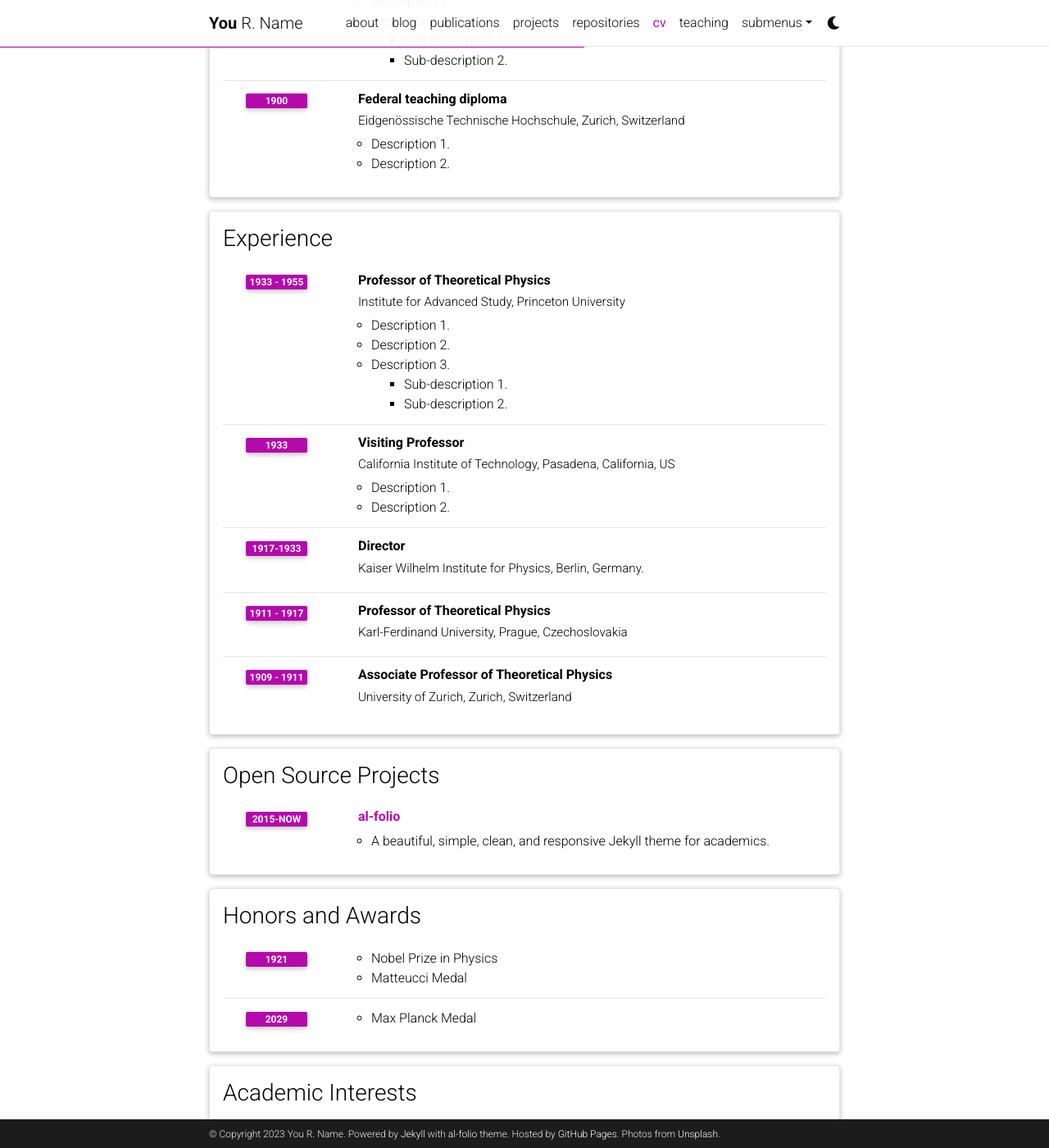
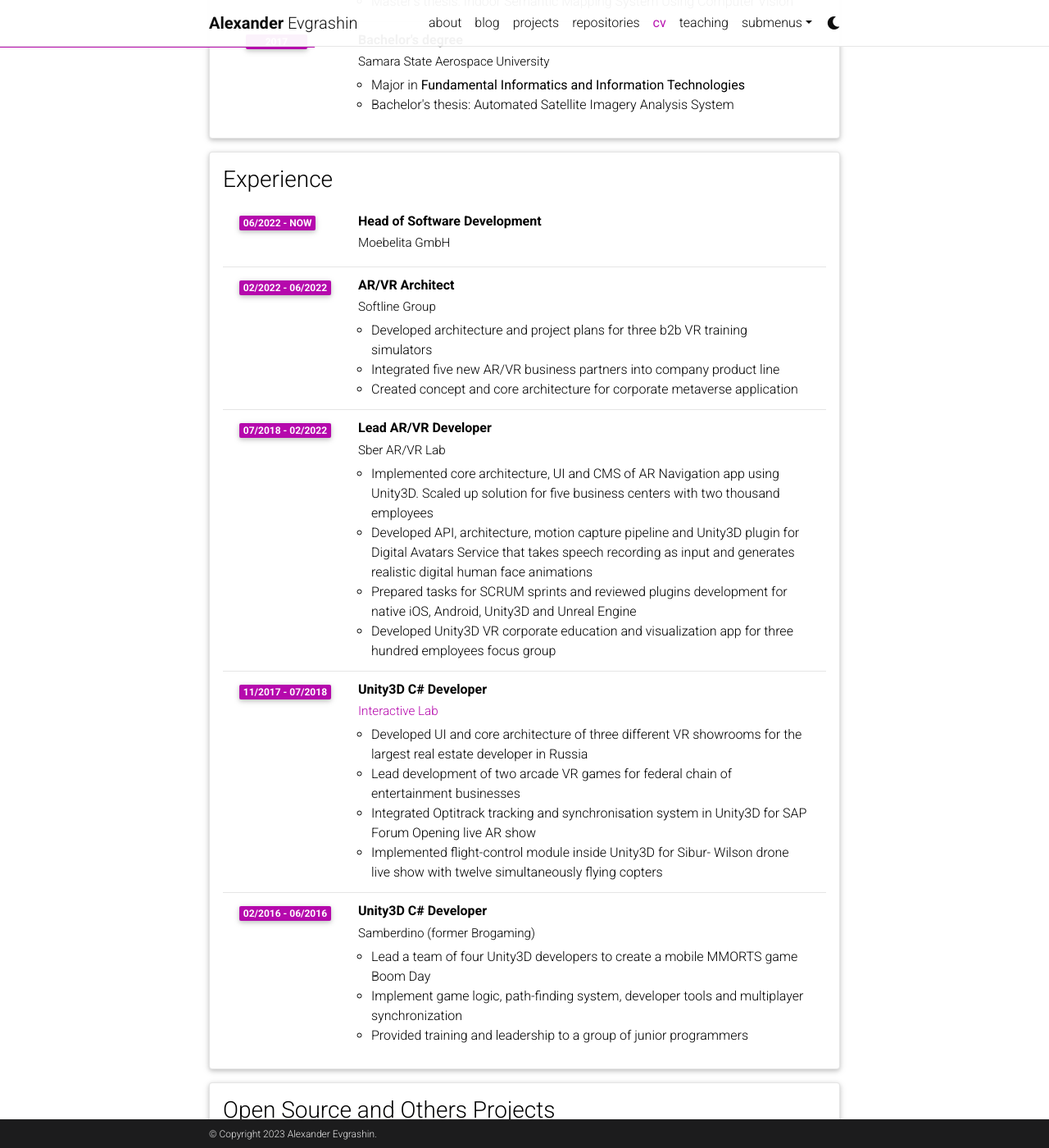
Before and after one commit to Macoron/macoron.github.io, a Jekyll site: the page built from _pages/cv.md, in a window 1280 px wide and 1400 px high, scrolled down 555 px. Shown: the whole window at 82% size. Built offline with Jekyll 4.4.1, drawn with Linux system fonts in a browser that asks for light colours; full-size pictures stand in for the smaller copies a plugin makes; comment, search, counter and statistics services are not loaded; a style sheet for code colours, icons or effects is not loaded; some of the changed text lies outside the part shown.

Commit message:
Working on cv

```diff
--- a/_config.yml
+++ b/_config.yml
@@ -3,20 +3,17 @@
 # -----------------------------------------------------------------------------
 
 title: blank # the website title (if blank, full name will be used instead)
-first_name: You
-middle_name: R.
-last_name: Name
-email: you@example.com
+first_name: Alexander
+middle_name:
+last_name: Evgrashin
+email: alexevgrashin@gmail.com
 description: > # the ">" symbol means to ignore newlines until "footer_text:"
   A simple, whitespace theme for academics. Based on [*folio](https://github.com/bogoli/-folio) design.
-footer_text: >
-  Powered by <a href="https://jekyllrb.com/" target="_blank">Jekyll</a> with <a href="https://github.com/alshedivat/al-folio">al-folio</a> theme.
-  Hosted by <a href="https://pages.github.com/" target="_blank">GitHub Pages</a>.
-  Photos from <a href="https://unsplash.com" target="_blank">Unsplash</a>.
+footer_text:
 keywords: jekyll, jekyll-theme, academic-website, portfolio-website  # add your own keywords or leave empty
 
 lang: en # the language of your site (for example: en, fr, cn, ru, etc.)
-icon: ⚛️  # the emoji used as the favicon (alternatively, provide image name in /assets/img/)
+icon: 🤖  # the emoji used as the favicon (alternatively, provide image name in /assets/img/)
 
 url: https://macoron.github.io/ # the base hostname & protocol for your site
 baseurl: # the subpath of your site, e.g. /blog/
@@ -45,7 +42,7 @@ repo_trophies:
 # will use title and url fields
 # Take a look to https://github.com/jekyll/jekyll-feed for more customization
 
-rss_icon: true
+rss_icon: false
 
 # -----------------------------------------------------------------------------
 # Layout
@@ -71,12 +68,12 @@ og_image: # The site-wide (default for all links) Open Graph preview image
 # Social integration
 # -----------------------------------------------------------------------------
 
-github_username: # your GitHub user name
+github_username: Macoron # your GitHub user name
 gitlab_username: # your GitLab user name
 twitter_username: # your Twitter handle
 mastodon_username: # your mastodon instance+username in the format instance.tld/@username
-linkedin_username: # your LinkedIn user name
-telegram_username: # your Telegram user name
+linkedin_username: alex-evgrashin # your LinkedIn user name
+telegram_username:  # your Telegram user name
 scholar_userid: # your Google Scholar ID
 semanticscholar_id: # your Semantic Scholar ID
 whatsapp_number: # your WhatsApp number (full phone number in international format. Omit any zeroes, brackets, or dashes when adding the phone number in international format.)
--- a/_data/cv.yml
+++ b/_data/cv.yml
@@ -2,96 +2,102 @@
   type: map
   contents:
     - name: Full Name
-      value: Albert Einstein
-    - name: Date of Birth
-      value: 14th March 1879
+      value: Aleksandr Evgrashin
+    - name: City
+      value: Wiesbaden, Germany
     - name: Languages
-      value: English, German
+      value: English, Russian, German (learning)
 
 - title: Education
   type: time_table
   contents:
-    - title: PhD
-      institution: University of Zurich, Zurich, Switzerland
-      year: 1905
+    - title: Master's degree
+      institution: MIREA - Russian Technological University
+      year: 2020
       description:
-        - Description 1.
-        - Description 2.
-        - title: Description 3.
-          contents:
-            - Sub-description 1.
-            - Sub-description 2.
-    - title: Federal teaching diploma
-      institution: Eidgenössische Technische Hochschule, Zurich, Switzerland
-      year: 1900
+        - Major in <b>Information systems and technologies</b>
+        - "Master's thesis: Indoor Semantic Mapping System Using Computer Vision"
+    - title: Bachelor's degree
+      institution: Samara State Aerospace University
+      year: 2017
       description:
-        - Description 1.
-        - Description 2.
+        - Major in <b>Fundamental Informatics and Information Technologies</b>
+        - "Bachelor's thesis: Automated Satellite Imagery Analysis System"
 
 - title: Experience
   type: time_table
   contents:
-    - title: Professor of Theoretical Physics
-      institution: Institute for Advanced Study, Princeton University
-      year: 1933 - 1955
+    - title: Head of Software Development
+      institution: Moebelita GmbH
+      year: 06/2022 - Now
+    - title: AR/VR Architect
+      institution: Softline Group
+      year: 02/2022 - 06/2022
       description:
-        - Description 1.
-        - Description 2.
-        - title: Description 3.
-          contents:
-            - Sub-description 1.
-            - Sub-description 2.
-    - title: Visiting Professor
-      institution: California Institute of Technology, Pasadena, California, US
-      year: 1933
+        - Developed architecture and project plans for three b2b VR training simulators
+        - Integrated five new AR/VR business partners into company product line
+        - Created concept and core architecture for corporate metaverse application
+    - title: Lead AR/VR Developer
+      institution: Sber AR/VR Lab
+      year: 07/2018 - 02/2022
       description:
-        - Description 1.
-        - Description 2.
+        - Implemented core architecture, UI and CMS of AR Navigation app using Unity3D. Scaled up solution for five business centers with two thousand employees
+        - Developed API, architecture, motion capture pipeline and Unity3D plugin for Digital Avatars Service that takes speech recording as input and generates realistic digital human face animations
+        - Prepared tasks for SCRUM sprints and reviewed plugins development for native iOS, Android, Unity3D and Unreal Engine
+        - Developed Unity3D VR corporate education and visualization app for three hundred employees focus group
+    - title: Unity3D C# Developer
+      institution: <a href="https://interactivelab.ru">Interactive Lab</a>
+      year: 11/2017 - 07/2018
+      description:
+        - Developed UI and core architecture of three different VR showrooms for the largest real estate developer in Russia
+        - Lead development of two arcade VR games for federal chain of entertainment businesses
+        - Integrated Optitrack tracking and synchronisation system in Unity3D for SAP Forum Opening live AR show
+        - Implemented flight-control module inside Unity3D for Sibur- Wilson drone live show with twelve simultaneously flying copters
+    - title: Unity3D C# Developer
+      institution: Samberdino (former Brogaming)
+      year: 02/2016 - 06/2016
+      description:
+        - Lead a team of four Unity3D developers to create a mobile MMORTS game Boom Day
+        - Implement game logic, path-finding system, developer tools and multiplayer synchronization
+        - Provided training and leadership to a group of junior programmers
 
-    - title: Director
-      institution: Kaiser Wilhelm Institute for Physics, Berlin, Germany.
-      year: 1917-1933
 
-    - title: Professor of Theoretical Physics
-      institution: Karl-Ferdinand University, Prague, Czechoslovakia
-      year: 1911 - 1917
-      description:
+- title: Open Source and Others Projects
+  type: list
+  contents:
+    - <a href="https://github.com/Macoron/whisper.unity">whisper.unity</a> <br>
+      Automatic speech recognition(ASR) for Unity3d running on your local machine.
+    - <a href="https://github.com/Macoron/gpt4all.unity">gpt4all.unity</a> <br>
+      GPT language models for Unity3d running on your local machine.
+    - <a href="https://github.com/Macoron/Unity-Simple-Liquid">Unity Simple Liquid</a> <br>
+      Simple high-performance liquids simulation for Unity3d.
+    - <a href="https://github.com/Macoron/RoguelikeECS">Roguelike ECS</a> <br>
+      Example project with Unity ECS for simple Roguelike game.
+    - <a href="https://github.com/space-wizards/space-station-14/pulls?q=is%3Apr+author%3AMacoron+is%3Aclosed">Space Station 14</a> <br>
+      Contributed for open-source MMORPG game.
+    - <a href="https://macoron.itch.io/">Hackathons and Game Jams</a> <br>
+      Games that I've made for hackatons and one hour game jam.
 
-    - title: Associate Professor of Theoretical Physics
-      institution: University of Zurich, Zurich, Switzerland
-      year: 1909 - 1911
-
-- title: Open Source Projects
+- title: Publications
   type: time_table
   contents:
-    - title: <a href="https://github.com/alshedivat/al-folio">al-folio</a>
-      year: 2015-now
-      description: A beautiful, simple, clean, and responsive Jekyll theme for academics.
+    - title: Method and system for determining the location of the user
+      year: 2021
+    - title: Method and system for recognizing faces and constructing a route using augmented reality tool
+      year: 2020
 
-- title: Honors and Awards
-  type: time_table
-  contents:
-    - year: 1921
-      items:
-        - Nobel Prize in Physics
-        - Matteucci Medal
-    - year: 2029
-      items:
-        - Max Planck Medal
-
-- title: Academic Interests
-  type: nested_list
-  contents:
-    - title: Topic 1.
-      items:
-        - Description 1.
-        - Description 2.
-    - title: Topic 2.
-      items:
-        - Description 1.
-        - Description 2.
-
-- title: Other Interests
+- title: Skills
   type: list
   contents:
-    - <u>Hobbies:</u> Hobby 1, Hobby 2, etc.
+    - <b>Programming languages</b> <br>
+      C#, Python, Swift, C++
+    - <b>Tools</b> <br>
+      Unity3d, Unreal Engine, Visual Studio, Xcode, PyCharm, Git, Blender
+    - <b>Mobile AR frameworks</b> <br>
+      Vuforia, AR Foundation, ARKit, ARCore, OpenCV
+    - <b>AR/VR headsets</b> <br>
+      Oculus, Vive, Hololens, Magic Leap
+    - <b>Tracking systems</b> <br>
+      Optitrack, Antilatency, Mo-Sys, Vive Trackers
+    - <b>Volumetric capture systems</b> <br>
+      Volucams, Microsoft Kinect, Intel RealSense
```
Also changed, not shown: _pages/about.md (+8 -12 lines), _pages/publications.md (deleted, +0 -18 lines), assets/img/prof_pic..jpg (added), 1 other file.
